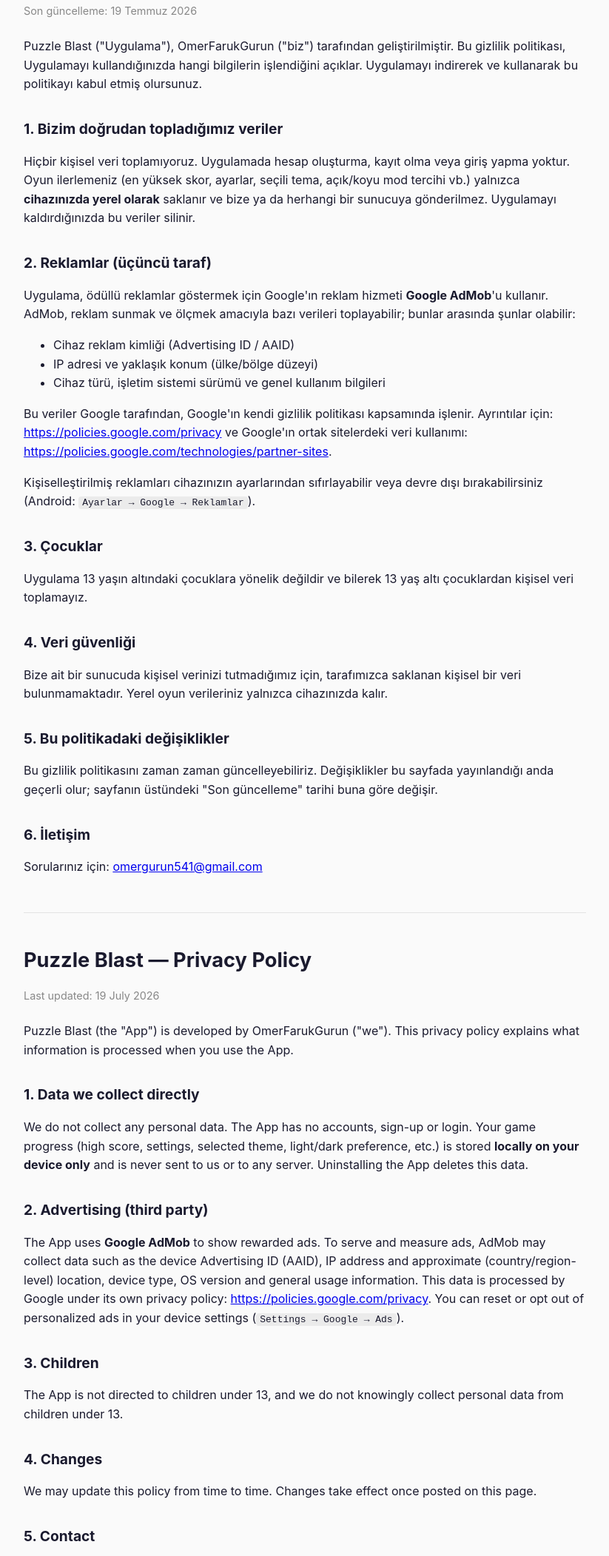
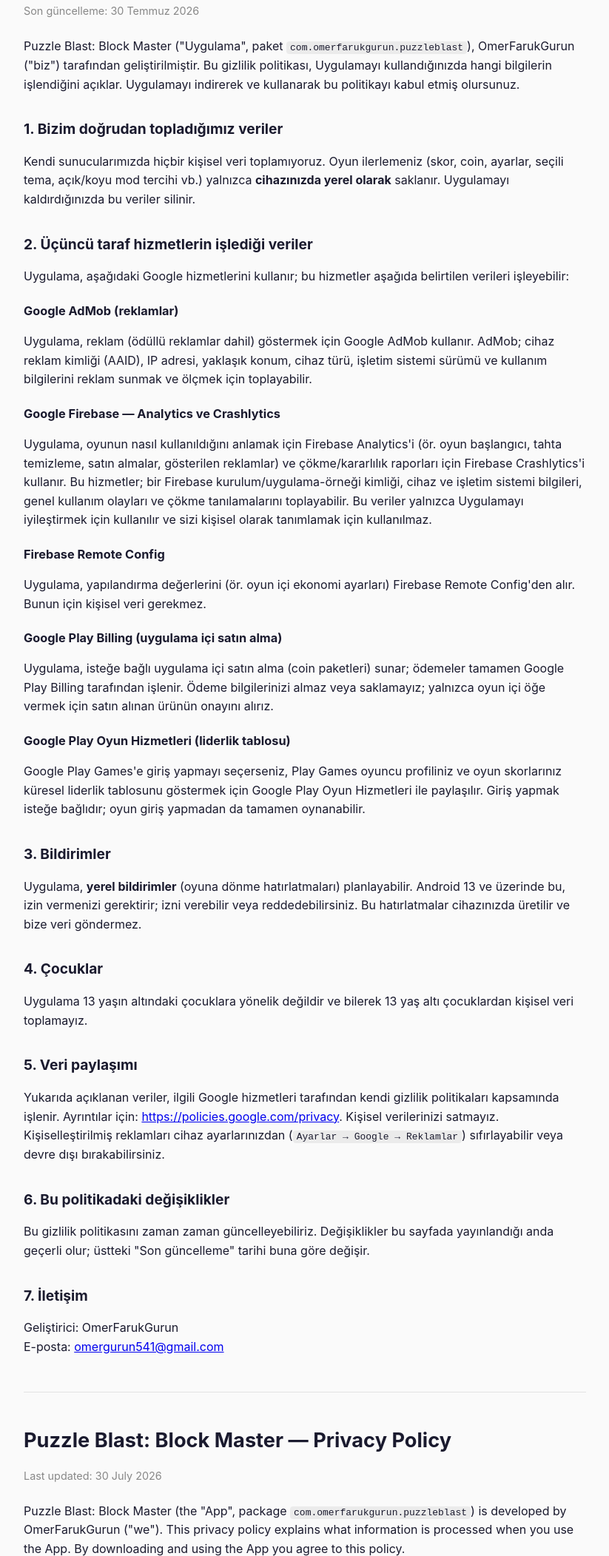
Before and after one commit to ofgurun/puzzleblast-privacy, a plain HTML site: page index.html in a window 1280 px wide. Shown: the part 105-2208 px from the top of the page at 74% size, without its empty margins (228-1051 px from the left). Drawn offline with Linux system fonts and the light colour scheme.

Commit message:
Gizlilik politikası güncellendi: Firebase Analytics/Crashlytics, IAP, Play Games ve bildirimler eklendi

```diff
--- a/index.html
+++ b/index.html
@@ -17,6 +17,7 @@
   }
   h1 { font-size: 1.7rem; margin-bottom: 4px; }
   h2 { font-size: 1.2rem; margin-top: 32px; }
+  h3 { font-size: 1.02rem; margin-top: 20px; margin-bottom: 4px; }
   .updated { color: #888; font-size: .9rem; margin-bottom: 24px; }
   .lang { border-top: 1px solid #8883; margin-top: 48px; padding-top: 24px; }
   code { background: #8882; padding: 1px 5px; border-radius: 4px; }
@@ -24,84 +25,137 @@
 </head>
 <body>
 
-<h1>Puzzle Blast — Gizlilik Politikası</h1>
-<p class="updated">Son güncelleme: 19 Temmuz 2026</p>
+<h1>Puzzle Blast: Block Master — Gizlilik Politikası</h1>
+<p class="updated">Son güncelleme: 30 Temmuz 2026</p>
 
-<p>Puzzle Blast ("Uygulama"), OmerFarukGurun ("biz") tarafından geliştirilmiştir.
-Bu gizlilik politikası, Uygulamayı kullandığınızda hangi bilgilerin işlendiğini açıklar.
-Uygulamayı indirerek ve kullanarak bu politikayı kabul etmiş olursunuz.</p>
+<p>Puzzle Blast: Block Master ("Uygulama", paket <code>com.omerfarukgurun.puzzleblast</code>),
+OmerFarukGurun ("biz") tarafından geliştirilmiştir. Bu gizlilik politikası, Uygulamayı
+kullandığınızda hangi bilgilerin işlendiğini açıklar. Uygulamayı indirerek ve kullanarak bu
+politikayı kabul etmiş olursunuz.</p>
 
 <h2>1. Bizim doğrudan topladığımız veriler</h2>
-<p>Hiçbir kişisel veri toplamıyoruz. Uygulamada hesap oluşturma, kayıt olma veya
-giriş yapma yoktur. Oyun ilerlemeniz (en yüksek skor, ayarlar, seçili tema, açık/koyu
-mod tercihi vb.) yalnızca <strong>cihazınızda yerel olarak</strong> saklanır ve bize
-ya da herhangi bir sunucuya gönderilmez. Uygulamayı kaldırdığınızda bu veriler silinir.</p>
+<p>Kendi sunucularımızda hiçbir kişisel veri toplamıyoruz. Oyun ilerlemeniz (skor, coin, ayarlar,
+seçili tema, açık/koyu mod tercihi vb.) yalnızca <strong>cihazınızda yerel olarak</strong> saklanır.
+Uygulamayı kaldırdığınızda bu veriler silinir.</p>
 
-<h2>2. Reklamlar (üçüncü taraf)</h2>
-<p>Uygulama, ödüllü reklamlar göstermek için Google'ın reklam hizmeti
-<strong>Google AdMob</strong>'u kullanır. AdMob, reklam sunmak ve ölçmek amacıyla
-bazı verileri toplayabilir; bunlar arasında şunlar olabilir:</p>
-<ul>
-  <li>Cihaz reklam kimliği (Advertising ID / AAID)</li>
-  <li>IP adresi ve yaklaşık konum (ülke/bölge düzeyi)</li>
-  <li>Cihaz türü, işletim sistemi sürümü ve genel kullanım bilgileri</li>
-</ul>
-<p>Bu veriler Google tarafından, Google'ın kendi gizlilik politikası kapsamında işlenir.
-Ayrıntılar için:
-<a href="https://policies.google.com/privacy" target="_blank" rel="noopener">https://policies.google.com/privacy</a>
-ve Google'ın ortak sitelerdeki veri kullanımı:
-<a href="https://policies.google.com/technologies/partner-sites" target="_blank" rel="noopener">https://policies.google.com/technologies/partner-sites</a>.</p>
-<p>Kişiselleştirilmiş reklamları cihazınızın ayarlarından sıfırlayabilir veya
-devre dışı bırakabilirsiniz (Android: <code>Ayarlar → Google → Reklamlar</code>).</p>
+<h2>2. Üçüncü taraf hizmetlerin işlediği veriler</h2>
+<p>Uygulama, aşağıdaki Google hizmetlerini kullanır; bu hizmetler aşağıda belirtilen verileri
+işleyebilir:</p>
 
-<h2>3. Çocuklar</h2>
-<p>Uygulama 13 yaşın altındaki çocuklara yönelik değildir ve bilerek 13 yaş altı
-çocuklardan kişisel veri toplamayız.</p>
+<h3>Google AdMob (reklamlar)</h3>
+<p>Uygulama, reklam (ödüllü reklamlar dahil) göstermek için Google AdMob kullanır. AdMob; cihaz
+reklam kimliği (AAID), IP adresi, yaklaşık konum, cihaz türü, işletim sistemi sürümü ve kullanım
+bilgilerini reklam sunmak ve ölçmek için toplayabilir.</p>
 
-<h2>4. Veri güvenliği</h2>
-<p>Bize ait bir sunucuda kişisel verinizi tutmadığımız için, tarafımızca saklanan
-kişisel bir veri bulunmamaktadır. Yerel oyun verileriniz yalnızca cihazınızda kalır.</p>
+<h3>Google Firebase — Analytics ve Crashlytics</h3>
+<p>Uygulama, oyunun nasıl kullanıldığını anlamak için Firebase Analytics'i (ör. oyun başlangıcı,
+tahta temizleme, satın almalar, gösterilen reklamlar) ve çökme/kararlılık raporları için Firebase
+Crashlytics'i kullanır. Bu hizmetler; bir Firebase kurulum/uygulama-örneği kimliği, cihaz ve
+işletim sistemi bilgileri, genel kullanım olayları ve çökme tanılamalarını toplayabilir. Bu veriler
+yalnızca Uygulamayı iyileştirmek için kullanılır ve sizi kişisel olarak tanımlamak için kullanılmaz.</p>
 
-<h2>5. Bu politikadaki değişiklikler</h2>
-<p>Bu gizlilik politikasını zaman zaman güncelleyebiliriz. Değişiklikler bu sayfada
-yayınlandığı anda geçerli olur; sayfanın üstündeki "Son güncelleme" tarihi buna göre
-değişir.</p>
+<h3>Firebase Remote Config</h3>
+<p>Uygulama, yapılandırma değerlerini (ör. oyun içi ekonomi ayarları) Firebase Remote Config'den
+alır. Bunun için kişisel veri gerekmez.</p>
 
-<h2>6. İletişim</h2>
-<p>Sorularınız için: <a href="mailto:omergurun541@gmail.com">omergurun541@gmail.com</a></p>
+<h3>Google Play Billing (uygulama içi satın alma)</h3>
+<p>Uygulama, isteğe bağlı uygulama içi satın alma (coin paketleri) sunar; ödemeler tamamen Google
+Play Billing tarafından işlenir. Ödeme bilgilerinizi almaz veya saklamayız; yalnızca oyun içi öğe
+vermek için satın alınan ürünün onayını alırız.</p>
 
+<h3>Google Play Oyun Hizmetleri (liderlik tablosu)</h3>
+<p>Google Play Games'e giriş yapmayı seçerseniz, Play Games oyuncu profiliniz ve oyun skorlarınız
+küresel liderlik tablosunu göstermek için Google Play Oyun Hizmetleri ile paylaşılır. Giriş yapmak
+isteğe bağlıdır; oyun giriş yapmadan da tamamen oynanabilir.</p>
+
+<h2>3. Bildirimler</h2>
+<p>Uygulama, <strong>yerel bildirimler</strong> (oyuna dönme hatırlatmaları) planlayabilir. Android
+13 ve üzerinde bu, izin vermenizi gerektirir; izni verebilir veya reddedebilirsiniz. Bu
+hatırlatmalar cihazınızda üretilir ve bize veri göndermez.</p>
+
+<h2>4. Çocuklar</h2>
+<p>Uygulama 13 yaşın altındaki çocuklara yönelik değildir ve bilerek 13 yaş altı çocuklardan
+kişisel veri toplamayız.</p>
+
+<h2>5. Veri paylaşımı</h2>
+<p>Yukarıda açıklanan veriler, ilgili Google hizmetleri tarafından kendi gizlilik politikaları
+kapsamında işlenir. Ayrıntılar için:
+<a href="https://policies.google.com/privacy" target="_blank" rel="noopener">https://policies.google.com/privacy</a>.
+Kişisel verilerinizi satmayız. Kişiselleştirilmiş reklamları cihaz ayarlarınızdan
+(<code>Ayarlar → Google → Reklamlar</code>) sıfırlayabilir veya devre dışı bırakabilirsiniz.</p>
+
+<h2>6. Bu politikadaki değişiklikler</h2>
+<p>Bu gizlilik politikasını zaman zaman güncelleyebiliriz. Değişiklikler bu sayfada yayınlandığı
+anda geçerli olur; üstteki "Son güncelleme" tarihi buna göre değişir.</p>
+
+<h2>7. İletişim</h2>
+<p>Geliştirici: OmerFarukGurun<br>
+E-posta: <a href="mailto:omergurun541@gmail.com">omergurun541@gmail.com</a></p>
+
+<!-- ==================== ENGLISH ==================== -->
 <div class="lang">
-<h1>Puzzle Blast — Privacy Policy</h1>
-<p class="updated">Last updated: 19 July 2026</p>
+<h1>Puzzle Blast: Block Master — Privacy Policy</h1>
+<p class="updated">Last updated: 30 July 2026</p>
 
-<p>Puzzle Blast (the "App") is developed by OmerFarukGurun ("we"). This privacy
-policy explains what information is processed when you use the App.</p>
+<p>Puzzle Blast: Block Master (the "App", package <code>com.omerfarukgurun.puzzleblast</code>) is
+developed by OmerFarukGurun ("we"). This privacy policy explains what information is processed when
+you use the App. By downloading and using the App you agree to this policy.</p>
 
-<h2>1. Data we collect directly</h2>
-<p>We do not collect any personal data. The App has no accounts, sign-up or login.
-Your game progress (high score, settings, selected theme, light/dark preference, etc.)
-is stored <strong>locally on your device only</strong> and is never sent to us or to
-any server. Uninstalling the App deletes this data.</p>
+<h2>1. Information we collect directly</h2>
+<p>We do not collect any personal data on our own servers. Your game progress (score, coins,
+settings, selected theme, light/dark preference, etc.) is stored <strong>locally on your device
+only</strong>. Uninstalling the App deletes this data.</p>
 
-<h2>2. Advertising (third party)</h2>
-<p>The App uses <strong>Google AdMob</strong> to show rewarded ads. To serve and
-measure ads, AdMob may collect data such as the device Advertising ID (AAID), IP
-address and approximate (country/region-level) location, device type, OS version and
-general usage information. This data is processed by Google under its own privacy
-policy: <a href="https://policies.google.com/privacy" target="_blank" rel="noopener">https://policies.google.com/privacy</a>.
-You can reset or opt out of personalized ads in your device settings
-(<code>Settings → Google → Ads</code>).</p>
+<h2>2. Data processed by third-party services</h2>
+<p>The App uses the following Google services, which may process data as described below:</p>
 
-<h2>3. Children</h2>
-<p>The App is not directed to children under 13, and we do not knowingly collect
-personal data from children under 13.</p>
+<h3>Google AdMob (advertising)</h3>
+<p>The App shows ads (including rewarded ads) via Google AdMob. AdMob may collect the device
+Advertising ID (AAID), IP address, approximate location, device type, OS version and usage
+information to serve and measure ads.</p>
 
-<h2>4. Changes</h2>
-<p>We may update this policy from time to time. Changes take effect once posted on
-this page.</p>
+<h3>Google Firebase — Analytics &amp; Crashlytics</h3>
+<p>The App uses Firebase Analytics to understand how the game is used (e.g., games started, board
+clears, purchases, ads shown) and Firebase Crashlytics for crash/stability reports. These services
+may collect a Firebase installation/app-instance ID, device and OS information, general usage
+events, and crash diagnostics. This data is used only to improve the App and is not used to
+personally identify you.</p>
 
-<h2>5. Contact</h2>
-<p><a href="mailto:omergurun541@gmail.com">omergurun541@gmail.com</a></p>
+<h3>Firebase Remote Config</h3>
+<p>The App fetches configuration values (e.g., in-game economy settings) from Firebase Remote
+Config. No personal data is required for this.</p>
+
+<h3>Google Play Billing (in-app purchases)</h3>
+<p>The App offers optional in-app purchases (coin packs) processed entirely by Google Play Billing.
+We do not receive or store your payment details; we only receive confirmation of the purchased
+product to grant in-game items.</p>
+
+<h3>Google Play Games Services (leaderboards)</h3>
+<p>If you choose to sign in to Google Play Games, your Play Games player profile and game scores are
+shared with Google Play Games Services to display global leaderboards. Signing in is optional; the
+game is fully playable without it.</p>
+
+<h2>3. Notifications</h2>
+<p>The App may schedule <strong>local notifications</strong> (reminders to keep playing). On Android
+13 and above this requires your permission, which you can grant or deny. These reminders are
+generated on your device and do not send your data to us.</p>
+
+<h2>4. Children</h2>
+<p>The App is not directed to children under 13, and we do not knowingly collect personal data from
+children under 13.</p>
+
+<h2>5. Data sharing</h2>
+<p>The data described above is processed by the respective Google services under their own privacy
+policies. See <a href="https://policies.google.com/privacy" target="_blank" rel="noopener">https://policies.google.com/privacy</a>.
+We do not sell your personal data. You can reset or opt out of personalized ads in your device
+settings (<code>Settings → Google → Ads</code>).</p>
+
+<h2>6. Changes</h2>
+<p>We may update this policy from time to time. Changes take effect once posted on this page.</p>
+
+<h2>7. Contact</h2>
+<p>Developer: OmerFarukGurun<br>
+Email: <a href="mailto:omergurun541@gmail.com">omergurun541@gmail.com</a></p>
 </div>
 
 </body>
```
